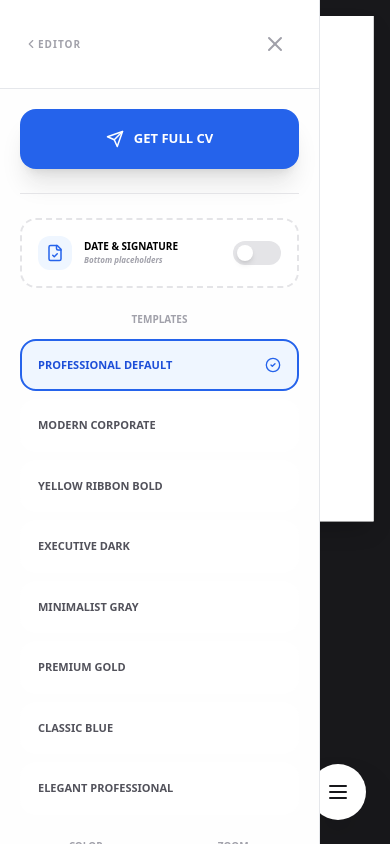
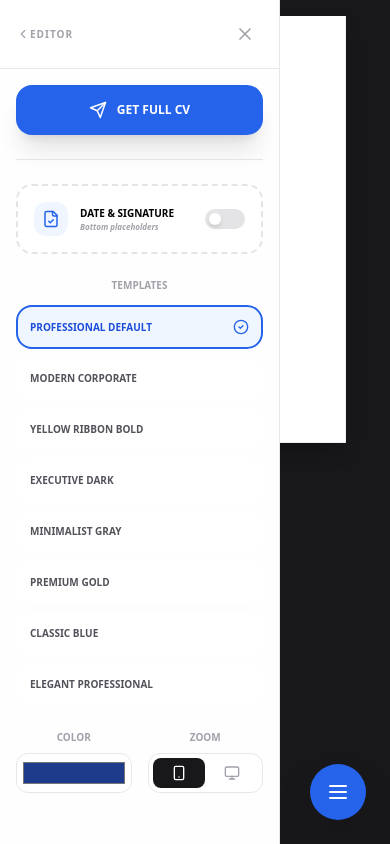
Before and after one commit to ThanushDev/DigiSolutionsCV, a React (Vite) app: page /#/preview in a window 390 px wide. Both pictures are taken after a click on the button 338 px from the left and 792 px from the top of the page. Built offline with nearby package versions, Linux system fonts and the light colour scheme; grey boxes are pictures that could not be loaded.

Commit message:
Update CVPreview.tsx

```diff
--- a/src/pages/CVPreview.tsx
+++ b/src/pages/CVPreview.tsx
@@ -1,4 +1,4 @@
-import React, { useState } from 'react';
+import React, { useState, useEffect } from 'react';
 import { useCV } from '../context/CVContext';
 import { CVTemplateBase } from '../components/CVTemplates/CVTemplateBase';
 import { templateThemes } from '../types/cv';
@@ -16,9 +16,22 @@ export function CVPreview({ onBack }: { onBack: () => void }) {
   const [previewScale, setPreviewScale] = useState(0.45);
   const [isSidebarOpen, setIsSidebarOpen] = useState(false);
 
+  // Screen size එක අනුව default zoom එක set කරනවා
+  useEffect(() => {
+    const handleResize = () => {
+      if (window.innerWidth < 768) {
+        setPreviewScale(0.38); // Mobile zoom
+      } else {
+        setPreviewScale(0.45); // Desktop zoom
+      }
+    };
+    handleResize();
+    window.addEventListener('resize', handleResize);
+    return () => window.removeEventListener('resize', handleResize);
+  }, []);
+
   if (!cvData) return null;
 
-  // මෙතන තමයි ඩේටා ටික අනිවාර්යයෙන්ම template එකට යවන්න ඕන විදියට හදලා තියෙන්නේ
   const finalCVData = {
     ...cvData,
     personalInfo: cvData.personalInfo,
@@ -71,19 +84,23 @@ export function CVPreview({ onBack }: { onBack: () => void }) {
 
   return (
     <div className="h-screen bg-zinc-950 flex overflow-hidden relative font-sans">
-      <div className={`fixed md:relative z-[70] h-full bg-white border-r w-[320px] md:w-[380px] transition-transform duration-300 flex flex-col ${isSidebarOpen ? 'translate-x-0' : '-translate-x-full md:translate-x-0'}`}>
-        <div className="p-6 border-b flex justify-between items-center">
+      {/* Sidebar - Mobile Responsive */}
+      <div className={`fixed md:relative z-[70] h-full bg-white border-r w-[280px] sm:w-[320px] md:w-[380px] transition-transform duration-300 flex flex-col ${isSidebarOpen ? 'translate-x-0' : '-translate-x-full md:translate-x-0'}`}>
+        <div className="p-4 md:p-6 border-b flex justify-between items-center bg-white sticky top-0 z-10">
           <button onClick={onBack} className="flex items-center text-[10px] font-black text-zinc-400 uppercase tracking-widest hover:text-blue-600">
             <ChevronLeftIcon size={14}/> Editor
           </button>
-          <button onClick={() => setIsSidebarOpen(false)} className="md:hidden p-2 text-zinc-400"><XIcon size={24}/></button>
+          <button onClick={() => setIsSidebarOpen(false)} className="md:hidden p-2 text-zinc-400 hover:bg-zinc-100 rounded-lg"><XIcon size={20}/></button>
         </div>
-        <div className="flex-1 overflow-y-auto p-5 space-y-6 bg-zinc-50/30">
-          <button onClick={() => setShowPayment(true)} className="w-full py-5 bg-blue-600 text-white rounded-2xl font-black uppercase text-[13px] flex items-center justify-center gap-2.5 shadow-xl hover:bg-blue-700 transition-all">
+
+        <div className="flex-1 overflow-y-auto p-4 md:p-5 space-y-6 bg-zinc-50/30">
+          <button onClick={() => setShowPayment(true)} className="w-full py-4 md:py-5 bg-blue-600 text-white rounded-2xl font-black uppercase text-[12px] md:text-[13px] flex items-center justify-center gap-2.5 shadow-xl hover:bg-blue-700 transition-all active:scale-95">
             <SendIcon size={18}/> Get Full CV
           </button>
+
           <hr className="border-zinc-200" />
 
+          {/* Toggle DS Button */}
           <div className="p-4 bg-white rounded-2xl border-2 border-dashed border-zinc-200">
             <div className="flex items-center justify-between">
               <div className="flex items-center gap-3">
@@ -95,33 +112,36 @@ export function CVPreview({ onBack }: { onBack: () => void }) {
               </div>
               <button
                 onClick={() => setShowDS(!cvData.showDS)}
-                className={`w-12 h-6 rounded-full transition-all flex items-center px-1 ${cvData.showDS ? 'bg-blue-600 justify-end' : 'bg-zinc-200 justify-start'}`}
+                className={`w-10 h-5 md:w-12 md:h-6 rounded-full transition-all flex items-center px-1 ${cvData.showDS ? 'bg-blue-600 justify-end' : 'bg-zinc-200 justify-start'}`}
               >
-                <div className="w-4 h-4 bg-white rounded-full shadow-md" />
+                <div className="w-3 h-3 md:w-4 md:h-4 bg-white rounded-full shadow-md" />
               </button>
             </div>
           </div>
 
+          {/* Template Selection */}
           <div className="space-y-3">
             <p className="text-[10px] font-black uppercase text-zinc-400 text-center">Templates</p>
             <div className="grid grid-cols-1 gap-2">
               {templateThemes.map((t) => (
                 <button key={t.id} onClick={() => { setSelectedTemplate(t.id); updateThemeColor(t.primaryColor); }}
-                  className={`p-4 rounded-2xl text-left border-2 transition-all flex justify-between items-center ${cvData.selectedTemplate === t.id ? 'border-blue-600 bg-blue-50' : 'bg-white border-transparent'}`}>
-                  <span className={`text-[11px] font-black uppercase ${cvData.selectedTemplate === t.id ? 'text-blue-700' : 'text-zinc-600'}`}>{t.name}</span>
+                  className={`p-3 md:p-4 rounded-2xl text-left border-2 transition-all flex justify-between items-center ${cvData.selectedTemplate === t.id ? 'border-blue-600 bg-blue-50' : 'bg-white border-transparent'}`}>
+                  <span className={`text-[10px] md:text-[11px] font-black uppercase ${cvData.selectedTemplate === t.id ? 'text-blue-700' : 'text-zinc-600'}`}>{t.name}</span>
                   {cvData.selectedTemplate === t.id && <CheckCircle2Icon size={16} className="text-blue-600" />}
                 </button>
               ))}
             </div>
           </div>
-          <div className="grid grid-cols-2 gap-4">
+
+          {/* Controls */}
+          <div className="grid grid-cols-2 gap-4 pb-10 md:pb-0">
             <div className="space-y-2">
               <p className="text-[10px] font-black uppercase text-zinc-400 text-center">Color</p>
-              <input type="color" value={cvData.customColor} onChange={(e) => updateThemeColor(e.target.value)} className="w-full h-11 rounded-xl cursor-pointer bg-white border p-1" />
+              <input type="color" value={cvData.customColor} onChange={(e) => updateThemeColor(e.target.value)} className="w-full h-10 rounded-xl cursor-pointer bg-white border p-1" />
             </div>
             <div className="space-y-2">
               <p className="text-[10px] font-black uppercase text-zinc-400 text-center">Zoom</p>
-              <div className="flex bg-white border rounded-xl p-1 h-11">
+              <div className="flex bg-white border rounded-xl p-1 h-10">
                 <button onClick={() => setPreviewScale(0.35)} className={`flex-1 flex justify-center items-center rounded-lg ${previewScale <= 0.4 ? 'bg-zinc-900 text-white' : 'text-zinc-400'}`}><Smartphone size={16}/></button>
                 <button onClick={() => setPreviewScale(0.55)} className={`flex-1 flex justify-center items-center rounded-lg ${previewScale > 0.4 ? 'bg-zinc-900 text-white' : 'text-zinc-400'}`}><Monitor size={16}/></button>
               </div>
@@ -129,32 +149,44 @@ export function CVPreview({ onBack }: { onBack: () => void }) {
           </div>
         </div>
       </div>
+
+      {/* Main Preview Area */}
       <div className="flex-1 relative flex flex-col h-full bg-zinc-900 overflow-hidden">
-        <div className="flex-1 overflow-auto p-4 md:p-12 flex justify-center items-start">
-          <div className="shadow-2xl origin-top bg-white" style={{ transform: `scale(${previewScale})` }}>
+        <div className="flex-1 overflow-auto p-4 md:p-12 flex justify-center items-start scrollbar-hide">
+          <div className="shadow-2xl origin-top bg-white transition-transform duration-300"
+               style={{ transform: `scale(${previewScale})`, marginBottom: `${previewScale * 1000}px` }}>
             <CVTemplateBase cvData={finalCVData} />
           </div>
         </div>
-        <button onClick={() => setIsSidebarOpen(true)} className="md:hidden absolute bottom-6 right-6 p-4 bg-white rounded-full shadow-2xl text-zinc-900 z-50"><Menu size={24}/></button>
+
+        {/* Mobile Menu Button */}
+        <button onClick={() => setIsSidebarOpen(true)} className="md:hidden absolute bottom-6 right-6 p-4 bg-blue-600 rounded-full shadow-2xl text-white z-50 active:scale-90 transition-all">
+          <Menu size={24}/>
+        </button>
       </div>
 
+      {/* Payment Modal */}
       {showPayment && (
-        <div className="fixed inset-0 bg-black/95 z-[100] flex items-center justify-center p-4 backdrop-blur-xl">
-          <div className="bg-white rounded-[3rem] p-8 max-w-md w-full shadow-2xl relative">
-            <button onClick={() => setShowPayment(false)} className="absolute top-6 right-6 p-2 bg-zinc-100 rounded-full"><XIcon size={20}/></button>
-            <h3 className="text-2xl font-black uppercase mb-1 text-center">Payment Info</h3>
-            <div className="bg-zinc-950 text-white rounded-[2.5rem] p-7 mb-6 relative overflow-hidden mt-4">
-              <div className="absolute top-0 right-0 bg-blue-600 px-6 py-2 rounded-bl-[1.5rem] font-black text-sm">RS. 500</div>
-              <div className="space-y-5">
-                <div><p className="text-[9px] uppercase font-black text-zinc-500">Account Number (BOC)</p><p className="text-3xl text-blue-400 font-black">91691764</p></div>
-                <div><p className="text-[9px] uppercase font-black text-zinc-500">Account Holder</p><p className="text-sm font-bold uppercase">PTN Pathiranage</p></div>
+        <div className="fixed inset-0 bg-black/95 z-[100] flex items-center justify-center p-4 backdrop-blur-xl overflow-y-auto">
+          <div className="bg-white rounded-[2rem] md:rounded-[3rem] p-6 md:p-8 max-w-md w-full shadow-2xl relative my-auto">
+            <button onClick={() => setShowPayment(false)} className="absolute top-4 right-4 md:top-6 md:right-6 p-2 bg-zinc-100 rounded-full"><XIcon size={18}/></button>
+            <h3 className="text-xl md:text-2xl font-black uppercase mb-1 text-center">Payment Info</h3>
+
+            <div className="bg-zinc-950 text-white rounded-[2rem] p-6 mb-6 relative overflow-hidden mt-4">
+              <div className="absolute top-0 right-0 bg-blue-600 px-4 py-1.5 rounded-bl-[1.2rem] font-black text-xs">RS. 500</div>
+              <div className="space-y-4">
+                <div><p className="text-[8px] uppercase font-black text-zinc-500">Account Number (BOC)</p><p className="text-2xl text-blue-400 font-black">91691764</p></div>
+                <div><p className="text-[8px] uppercase font-black text-zinc-500">Account Holder</p><p className="text-xs font-bold uppercase">PTN Pathiranage</p></div>
               </div>
             </div>
-            <label className={`flex flex-col items-center justify-center w-full h-40 border-2 border-dashed rounded-[2.5rem] cursor-pointer ${slipUrl ? 'bg-green-50 border-green-200' : 'bg-zinc-50'}`}>
+
+            <label className={`flex flex-col items-center justify-center w-full h-32 md:h-40 border-2 border-dashed rounded-[2rem] cursor-pointer transition-all ${slipUrl ? 'bg-green-50 border-green-200' : 'bg-zinc-50 border-zinc-200'}`}>
               {isUploading ? <Loader2 className="animate-spin text-blue-600" /> : slipUrl ? <CheckCircle2Icon size={32} className="text-green-600" /> : <UploadIcon size={24} className="text-zinc-300" />}
+              <span className="text-[10px] font-black uppercase mt-2 text-zinc-400">{slipUrl ? 'Uploaded' : 'Upload Slip'}</span>
               <input type="file" className="hidden" accept="image/*" onChange={handleSlipUpload} />
             </label>
-            <button onClick={handleWhatsApp} disabled={!slipUrl || isUploading} className={`w-full py-5 rounded-[1.5rem] font-black uppercase text-[12px] mt-6 transition-all ${slipUrl ? 'bg-blue-600 text-white' : 'bg-zinc-100 text-zinc-400'}`}>Confirm Order via WhatsApp</button>
+
+            <button onClick={handleWhatsApp} disabled={!slipUrl || isUploading} className={`w-full py-4 md:py-5 rounded-[1.2rem] font-black uppercase text-[11px] md:text-[12px] mt-6 transition-all active:scale-95 ${slipUrl ? 'bg-blue-600 text-white shadow-lg shadow-blue-200' : 'bg-zinc-100 text-zinc-400'}`}>Confirm Order via WhatsApp</button>
           </div>
         </div>
       )}
```
